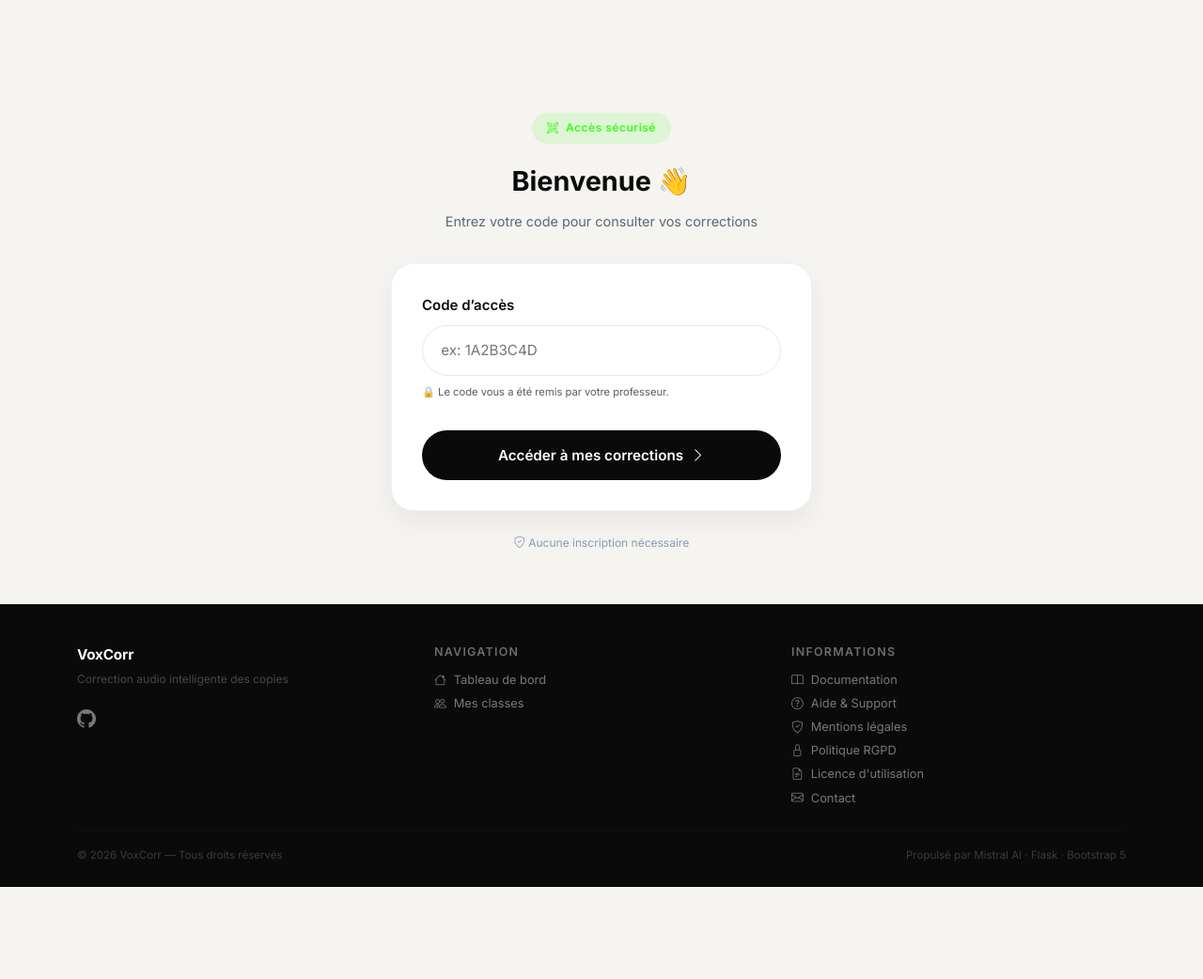
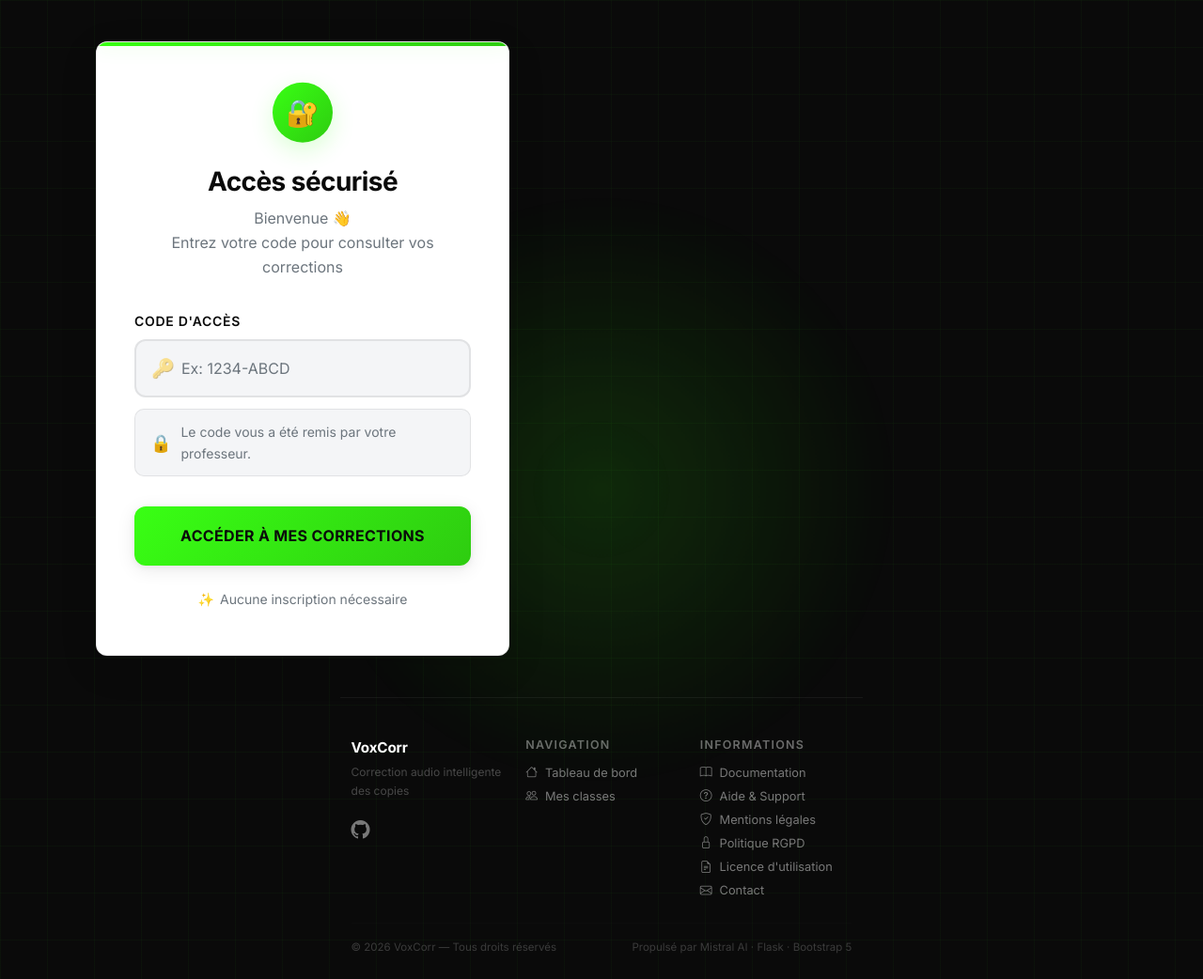
Before and after one commit to helpvoxcorr/VoxCorr, a Flask app: page /student/login in a window 1280 px wide. Shown: the whole page at 94% size. Before the commit the page ends 944 px from the top, so only its background shows below. Run offline with Flask 3, Linux system fonts and the light colour scheme; data that the repository does not hold is empty; some libraries are stand-ins or nearby versions.

Commit message:
Modification design page login student

```diff
--- a/app/templates/student/login.html
+++ b/app/templates/student/login.html
@@ -3,111 +3,306 @@
 
 {% block head %}
 <style>
+  :root {
+    --vox-black:     #0a0a0a;
+    --vox-white:     #ffffff;
+    --vox-neon:      #39FF14;
+    --vox-neon-d:    #2ecc10;
+    --vox-neon-glow: rgba(57,255,20,.18);
+    --vox-grey:      #f4f5f7;
+    --vox-grey-2:    #eaebee;
+    --vox-border:    rgba(0,0,0,.08);
+    --vox-border-md: rgba(0,0,0,.13);
+    --vox-muted:     #6c757d;
+    --vox-radius:    10px;
+    --vox-radius-lg: 8px;
+    --vox-radius-xl: 12px;
+    --vox-shadow-xs: 0 1px 3px rgba(0,0,0,.06),0 1px 2px rgba(0,0,0,.04);
+    --vox-shadow-sm: 0 2px 8px rgba(0,0,0,.07),0 1px 3px rgba(0,0,0,.04);
+    --vox-shadow-md: 0 4px 20px rgba(0,0,0,.09),0 2px 6px rgba(0,0,0,.05);
+    --vox-shadow-lg: 0 12px 40px rgba(0,0,0,.12),0 4px 12px rgba(0,0,0,.06);
+    --vox-tr:        200ms cubic-bezier(.4,0,.2,1);
+    --vox-font:      'Inter',system-ui,-apple-system,sans-serif;
+  }
+
+  * {
+    margin: 0;
+    padding: 0;
+    box-sizing: border-box;
+  }
+
+  body {
+    font-family: var(--vox-font);
+    background: var(--vox-black);
+    min-height: 100vh;
+    display: flex;
+    align-items: center;
+    justify-content: center;
+    position: relative;
+    overflow: hidden;
+  }
+
+  /* Effet de grille en arrière-plan */
+  .bg-grid {
+    position: absolute;
+    inset: 0;
+    background-image:
+      linear-gradient(rgba(57,255,20,0.03) 1px, transparent 1px),
+      linear-gradient(90deg, rgba(57,255,20,0.03) 1px, transparent 1px);
+    background-size: 50px 50px;
+    z-index: 0;
+  }
+
+  /* Glow vert animé */
+  .neon-glow {
+    position: absolute;
+    width: 600px;
+    height: 600px;
+    background: radial-gradient(circle, var(--vox-neon-glow) 0%, transparent 70%);
+    top: 50%;
+    left: 50%;
+    transform: translate(-50%, -50%);
+    z-index: 0;
+    animation: pulse-glow 4s ease-in-out infinite;
+  }
+
+  @keyframes pulse-glow {
+    0%, 100% { opacity: 0.5; transform: translate(-50%, -50%) scale(1); }
+    50% { opacity: 0.8; transform: translate(-50%, -50%) scale(1.1); }
+  }
+
   .login-wrapper {
+    position: relative;
+    z-index: 10;
+    width: 100%;
     max-width: 480px;
-    margin: 6rem auto 2rem auto;
-    padding: 0 1rem;
+    padding: 20px;
   }
-  .login-badge {
-    background: rgba(57,255,20,0.12);
-    display: inline-block;
-    padding: 0.4rem 1rem;
-    border-radius: 40px;
-    font-size: 0.75rem;
+
+  .login-card {
+    background: var(--vox-white);
+    border-radius: var(--vox-radius-xl);
+    padding: 48px 40px;
+    box-shadow: var(--vox-shadow-lg);
+    border: 1px solid var(--vox-border);
+    position: relative;
+    overflow: hidden;
+  }
+
+  /* Ligne néon en haut */
+  .login-card::before {
+    content: '';
+    position: absolute;
+    top: 0;
+    left: 0;
+    right: 0;
+    height: 4px;
+    background: linear-gradient(90deg, var(--vox-neon), var(--vox-neon-d));
+    box-shadow: 0 0 20px var(--vox-neon-glow);
+  }
+
+  .logo-section {
+    text-align: center;
+    margin-bottom: 32px;
+  }
+
+  .lock-icon {
+    width: 64px;
+    height: 64px;
+    background: linear-gradient(135deg, var(--vox-neon), var(--vox-neon-d));
+    border-radius: 50%;
+    display: flex;
+    align-items: center;
+    justify-content: center;
+    margin: 0 auto 20px;
+    font-size: 28px;
+    box-shadow: 0 8px 24px var(--vox-neon-glow);
+    animation: bounce 2s ease-in-out infinite;
+  }
+
+  @keyframes bounce {
+    0%, 100% { transform: translateY(0); }
+    50% { transform: translateY(-8px); }
+  }
+
+  h1 {
+    color: var(--vox-black);
+    font-size: 1.75rem;
+    font-weight: 700;
+    margin-bottom: 8px;
+    letter-spacing: -0.02em;
+  }
+
+  .welcome-text {
+    color: var(--vox-muted);
+    font-size: 1rem;
+    margin-bottom: 24px;
+  }
+
+  .form-group {
+    margin-bottom: 24px;
+  }
+
+  label {
+    display: block;
+    color: var(--vox-black);
     font-weight: 600;
-    color: var(--vox-neon);
-    letter-spacing: 0.5px;
-    margin-bottom: 1rem;
+    font-size: 0.875rem;
+    margin-bottom: 8px;
+    text-transform: uppercase;
+    letter-spacing: 0.05em;
   }
-  .login-title {
-    font-size: 1.8rem;
+
+  .input-container {
+    position: relative;
+  }
+
+  input[type="text"] {
+    width: 100%;
+    padding: 16px 20px 16px 48px;
+    background: var(--vox-grey);
+    border: 2px solid var(--vox-border);
+    border-radius: var(--vox-radius-xl);
+    font-size: 1rem;
+    font-family: var(--vox-font);
+    color: var(--vox-black);
+    transition: all var(--vox-tr);
+    outline: none;
+  }
+
+  input[type="text"]:focus {
+    border-color: var(--vox-neon);
+    background: var(--vox-white);
+    box-shadow: 0 0 0 4px var(--vox-neon-glow);
+  }
+
+  input[type="text"]::placeholder {
+    color: var(--vox-muted);
+  }
+
+  .input-icon {
+    position: absolute;
+    left: 18px;
+    top: 50%;
+    transform: translateY(-50%);
+    font-size: 20px;
+    opacity: 0.5;
+    transition: opacity var(--vox-tr);
+  }
+
+  input[type="text"]:focus + .input-icon {
+    opacity: 1;
+  }
+
+  .helper-box {
+    display: flex;
+    align-items: center;
+    gap: 10px;
+    margin-top: 12px;
+    padding: 12px 16px;
+    background: var(--vox-grey);
+    border-radius: var(--vox-radius);
+    font-size: 0.875rem;
+    color: var(--vox-muted);
+    border: 1px solid var(--vox-border);
+  }
+
+  .helper-box .icon {
+    font-size: 18px;
+  }
+
+  .btn-submit {
+    width: 100%;
+    padding: 18px 32px;
+    background: linear-gradient(135deg, var(--vox-neon), var(--vox-neon-d));
+    color: var(--vox-black);
+    border: none;
+    border-radius: var(--vox-radius-xl);
+    font-size: 1rem;
     font-weight: 700;
-    margin-bottom: 0.5rem;
-    color: var(--vox-black);
+    font-family: var(--vox-font);
+    cursor: pointer;
+    transition: all var(--vox-tr);
+    box-shadow: var(--vox-shadow-md);
+    text-transform: uppercase;
+    letter-spacing: 0.02em;
+    margin-top: 8px;
   }
-  .login-sub {
-    font-size: 0.9rem;
-    color: #5b6778;
-    margin-bottom: 2rem;
+
+  .btn-submit:hover {
+    transform: translateY(-2px);
+    box-shadow: 0 8px 30px var(--vox-neon-glow);
   }
-  .premium-card {
-    background: #ffffff;
-    border-radius: 24px;
-    padding: 2rem;
-    box-shadow: 0 12px 30px rgba(0, 0, 0, 0.06);
-    border: 1px solid #edf2f7;
+
+  .btn-submit:active {
+    transform: translateY(0);
   }
-  .input-custom {
-    width: 100%;
-    padding: 0.85rem 1.2rem;
-    font-size: 0.95rem;
-    border: 1.5px solid #e2e8f0;
-    border-radius: 48px;
-    transition: all 0.2s;
-    background: #fff;
+
+  .footer-text {
+    text-align: center;
+    margin-top: 24px;
+    font-size: 0.875rem;
+    color: var(--vox-muted);
+    display: flex;
+    align-items: center;
+    justify-content: center;
+    gap: 6px;
   }
-  .input-custom:focus {
-    border-color: var(--vox-neon);
-    outline: none;
-    box-shadow: 0 0 0 3px rgba(57,255,20,0.15);
-  }
-  .btn-login {
-    background: var(--vox-black);
-    color: white;
-    border-radius: 48px;
-    padding: 0.85rem 1.2rem;
-    font-weight: 600;
-    font-size: 0.95rem;
-    width: 100%;
-    border: none;
-    transition: 0.2s;
-    margin-top: 0.5rem;
-  }
-  .btn-login:hover {
-    background: #1e1e1e;
-    transform: translateY(-1px);
-    box-shadow: 0 6px 14px rgba(0,0,0,0.08);
-  }
-  .helper-footer {
-    text-align: center;
-    margin-top: 1.5rem;
-    font-size: 0.75rem;
-    color: #8a99b0;
+
+  /* Responsive */
+  @media (max-width: 640px) {
+    .login-card {
+      padding: 40px 24px;
+    }
+
+    h1 {
+      font-size: 1.5rem;
+    }
   }
 </style>
 {% endblock %}
 
 {% block content %}
+<div class="bg-grid"></div>
+<div class="neon-glow"></div>
+
 <div class="login-wrapper">
-  <div class="text-center">
-    <div class="login-badge">
-      <i class="bi bi-qr-code-scan me-1"></i> Accès sécurisé
+  <div class="login-card">
+    <div class="logo-section">
+      <div class="lock-icon">🔐</div>
+      <h1>Accès sécurisé</h1>
+      <p class="welcome-text">Bienvenue 👋<br>Entrez votre code pour consulter vos corrections</p>
     </div>
-    <div class="login-title">Bienvenue 👋</div>
-    <div class="login-sub">Entrez votre code pour consulter vos corrections</div>
-  </div>
 
-  <div class="premium-card">
-    <form method="POST">
-      <input type="hidden" name="csrf_token" value="{{ csrf_token() }}">
-
-      <div class="mb-4">
-        <label class="form-label fw-semibold mb-2">Code d’accès</label>
-        <input type="text" name="access_code" class="input-custom"
-               placeholder="ex: 1A2B3C4D" required autocomplete="off">
-        <div class="form-text mt-2" style="font-size: 0.7rem;">
-          🔒 Le code vous a été remis par votre professeur.
+    <form method="POST" action="">
+      <div class="form-group">
+        <label for="access_code">Code d'accès</label>
+        <div class="input-container">
+          <input
+            type="text"
+            id="access_code"
+            name="code"
+            placeholder="Ex: 1234-ABCD"
+            required
+            autocomplete="off"
+          >
+          <span class="input-icon">🔑</span>
+        </div>
+        <div class="helper-box">
+          <span class="icon">🔒</span>
+          <span>Le code vous a été remis par votre professeur.</span>
         </div>
       </div>
 
-      <button type="submit" class="btn-login">
-        Accéder à mes corrections <i class="bi bi-chevron-right ms-1"></i>
+      <button type="submit" class="btn-submit">
+        Accéder à mes corrections
       </button>
     </form>
-  </div>
 
-  <div class="helper-footer">
-    <i class="bi bi-shield-check"></i> Aucune inscription nécessaire
+    <div class="footer-text">
+      <span>✨</span>
+      <span>Aucune inscription nécessaire</span>
+    </div>
   </div>
 </div>
 {% endblock %}
```
